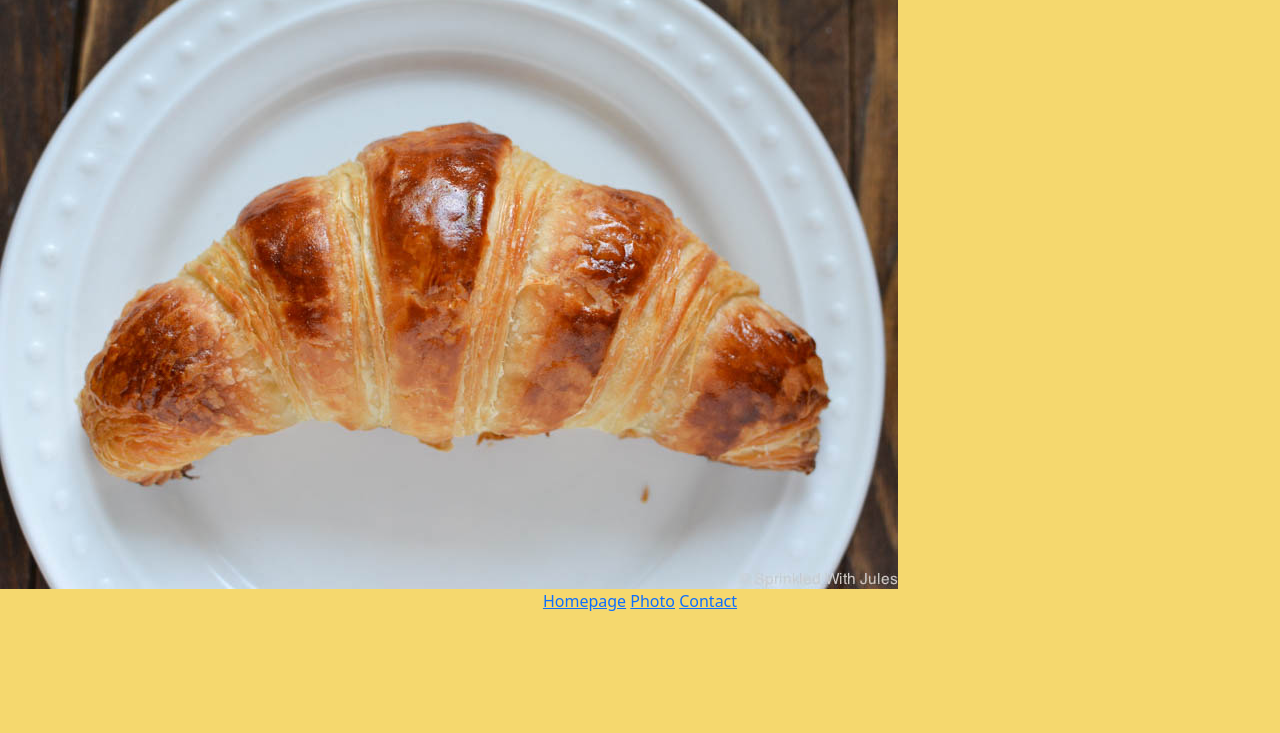
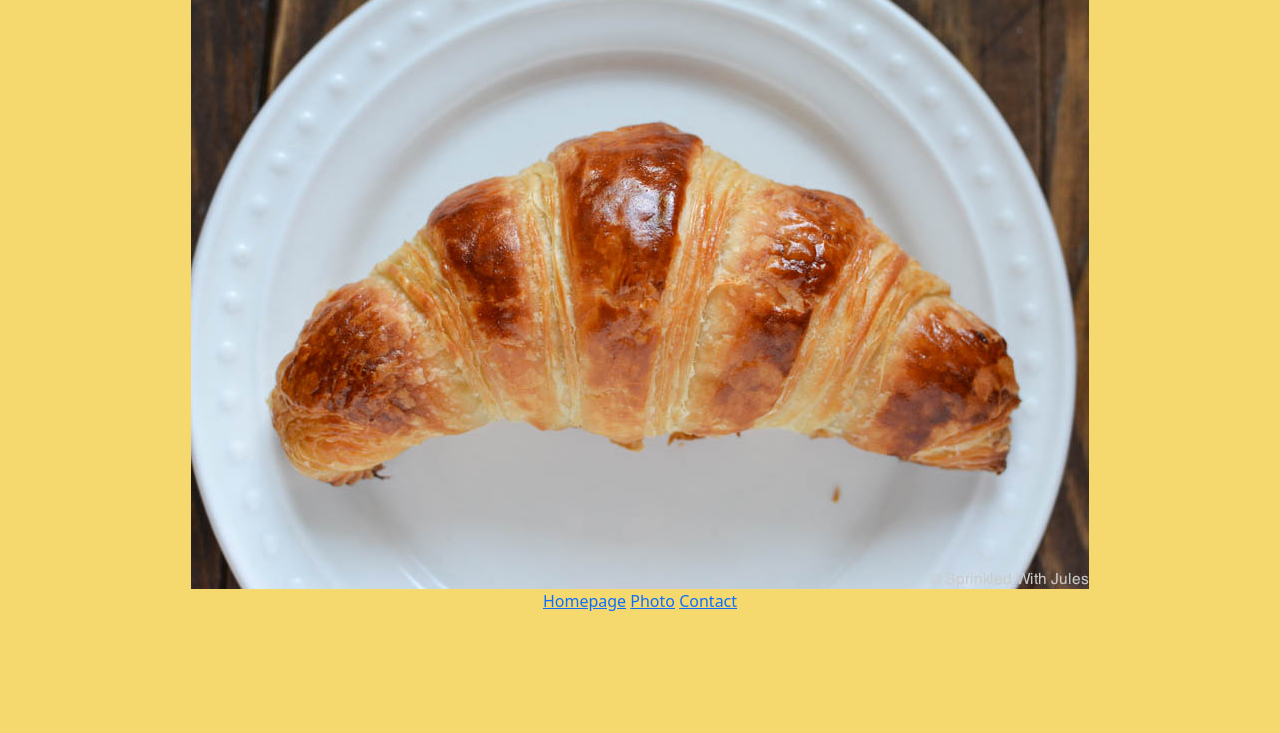
Before and after one commit to LiuLuchik/Croissant, a plain HTML site: page photo.html in a window 1280 px wide. Shown: the part 67-800 px from the top of the page. Drawn offline with nearby package versions, Linux system fonts and the light colour scheme.

Commit message:
img center

```diff
--- a/photo.html
+++ b/photo.html
@@ -18,7 +18,7 @@
     <img
       src="/images/croissant.jpg"
       alt="Homemade croissant"
-      class="croissant-photo img-fluid"
+      class="croissant-photo img-fluid-center"
     />
     <footer class="text-center">
       <a href="/" title="Home"> Homepage</a>
--- a/src/styles.css
+++ b/src/styles.css
@@ -1,3 +1,8 @@
 body {
   background-color: rgb(245, 216, 110);
 }
+
+.croissant-photo {
+  display: block;
+  margin: 0 auto;
+}
```
